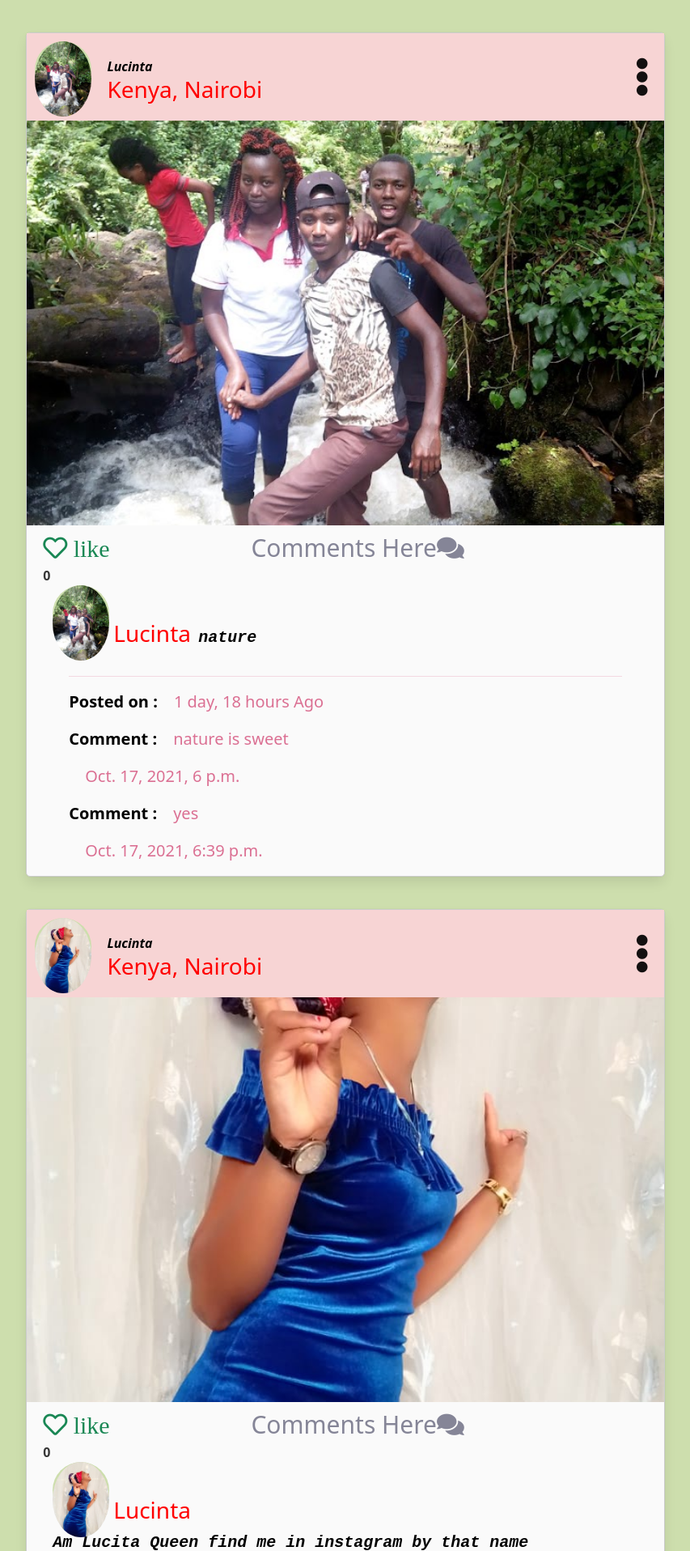
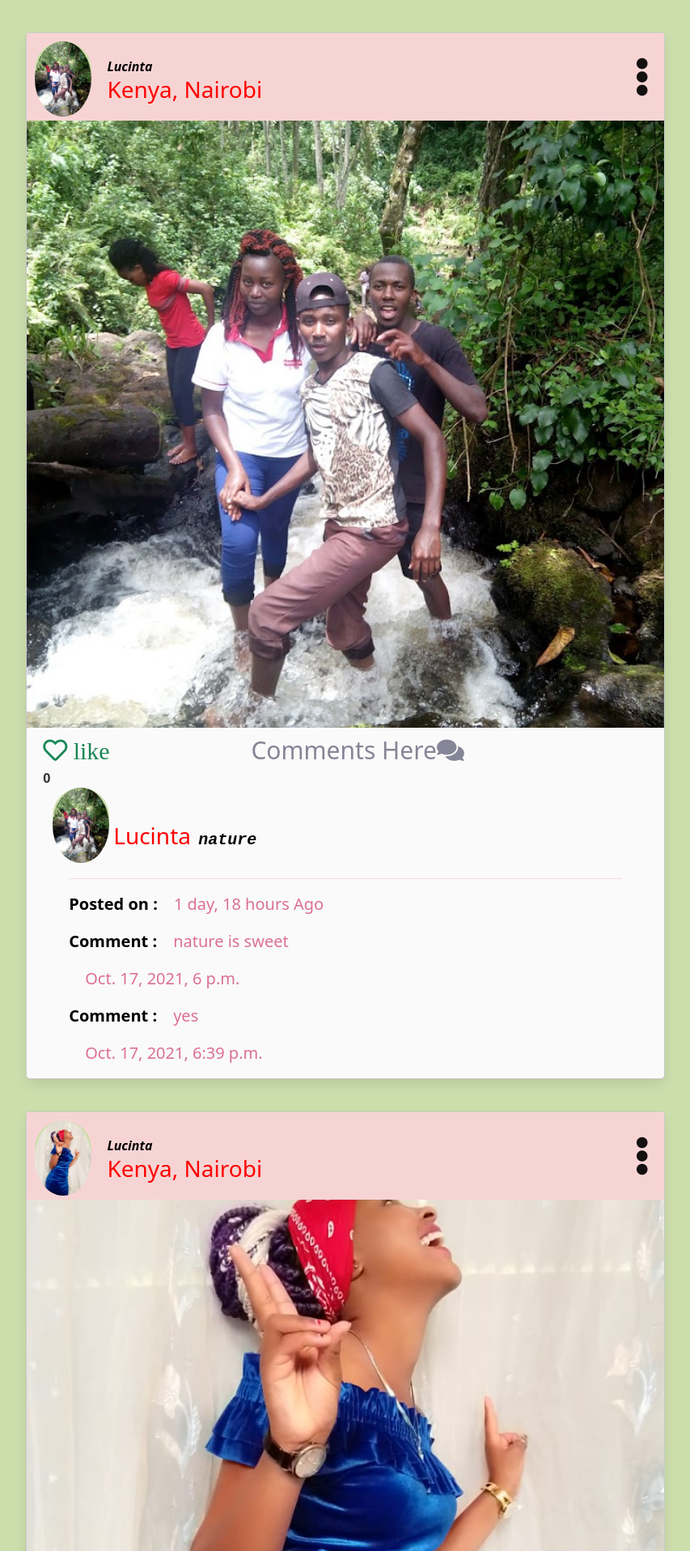
Before and after one commit to JoeGakumo21/Instagram, a Django app: page / in a window 1280 px wide; the page is wider, and only the part inside the window is pictured. Shown: the part 78-1994 px from the top of that part at 81% size, without its empty margins (213-1066 px from the left). Run offline with Django 3.2, Linux system fonts and the light colour scheme; data comes from the database, SQL or seed files in the repository; data that the repository does not hold is empty; some libraries are stand-ins or nearby versions.

Commit message:
minor charges on image styling

```diff
--- a/myinstagram/templates/all-in-one/post.html
+++ b/myinstagram/templates/all-in-one/post.html
@@ -132,7 +132,7 @@
         background-color: #cddead;
     }
     #image{
-        height:500px;
+        height:750px;
         object-fit:cover;
 
     }
@@ -158,7 +158,7 @@
           </div>
           <div class="post-image" style="height: 300px;">
             {% if post.image %}
-              <img src="{{post.image.url}}" alt="my picture" class="image" id="image" width="50%">
+              <img src="{{post.image.url}}" alt="my picture" class="image" id="image" style="width:50%;">
               {% endif%}
           </div>
 
```
